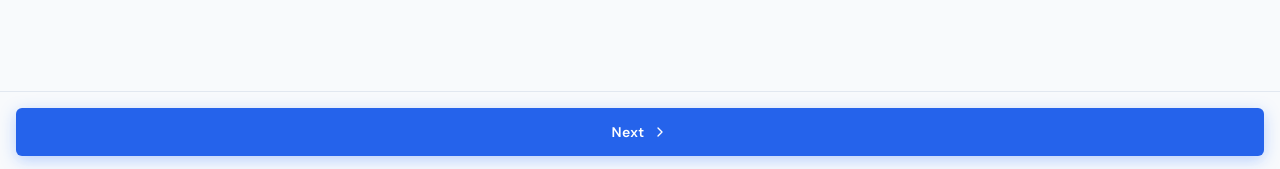
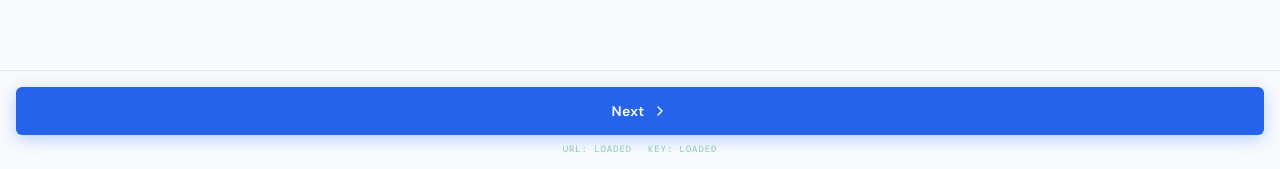
Before and after one commit to mmtool/mm_onboard, a React (Vite) app: page / in a window 1280 px wide. Shown: the part 628-797 px from the top of the page. Built offline with nearby package versions, Linux system fonts and the light colour scheme; no server answers.

Commit message:
feat: Improve onboarding form navigation layout
Adjusted the layout for the onboarding form navigation. Now, when on the last step, the "Submit Application" button will occupy the full width if there's no "Back" button, improving usability and visual hierarchy.

```diff
--- a/src/components/OnboardingForm.tsx
+++ b/src/components/OnboardingForm.tsx
@@ -995,7 +995,8 @@ export default function OnboardingForm() {
       </main>
 
       {/* Navigation */}
-      <div className="fixed bottom-0 left-0 right-0 p-4 bg-bg/95 backdrop-blur-md border-t border-border flex gap-3 z-40">
+      <div className="fixed bottom-0 left-0 right-0 p-4 bg-bg/95 backdrop-blur-md border-t border-border flex flex-col gap-2 z-40">
+        <div className="flex gap-3">
           {currentStep > 1 && (
             <button onClick={prevStep} className="btn btn-ghost flex items-center justify-center gap-2">
               <ChevronLeft className="w-4 h-4" /> Back
@@ -1021,6 +1022,17 @@ export default function OnboardingForm() {
           )}
         </div>
 
+        {/* Debug Info for Netlify Troubleshooting */}
+        <div className="flex justify-center gap-4 text-[9px] font-mono text-text3 uppercase tracking-widest opacity-50">
+          <span className={import.meta.env.VITE_SUPABASE_URL ? 'text-success' : 'text-danger'}>
+            URL: {import.meta.env.VITE_SUPABASE_URL ? 'LOADED' : 'MISSING'}
+          </span>
+          <span className={import.meta.env.VITE_SUPABASE_ANON_KEY ? 'text-success' : 'text-danger'}>
+            KEY: {import.meta.env.VITE_SUPABASE_ANON_KEY ? 'LOADED' : 'MISSING'}
+          </span>
+        </div>
+      </div>
+
       <PDFTemplate />
     </div>
   );
```
Lines whose indentation alone changed are shown as unchanged.
